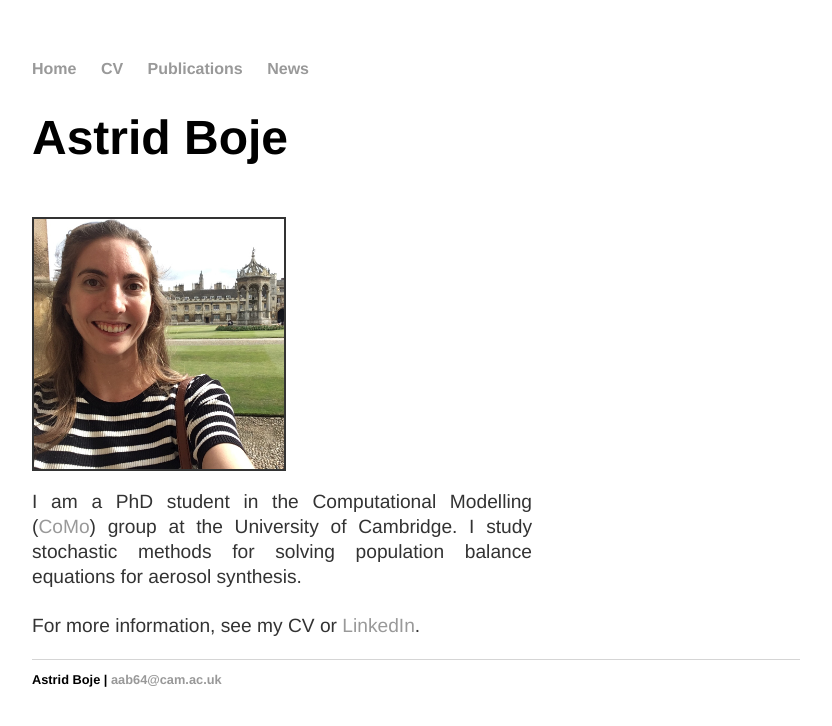
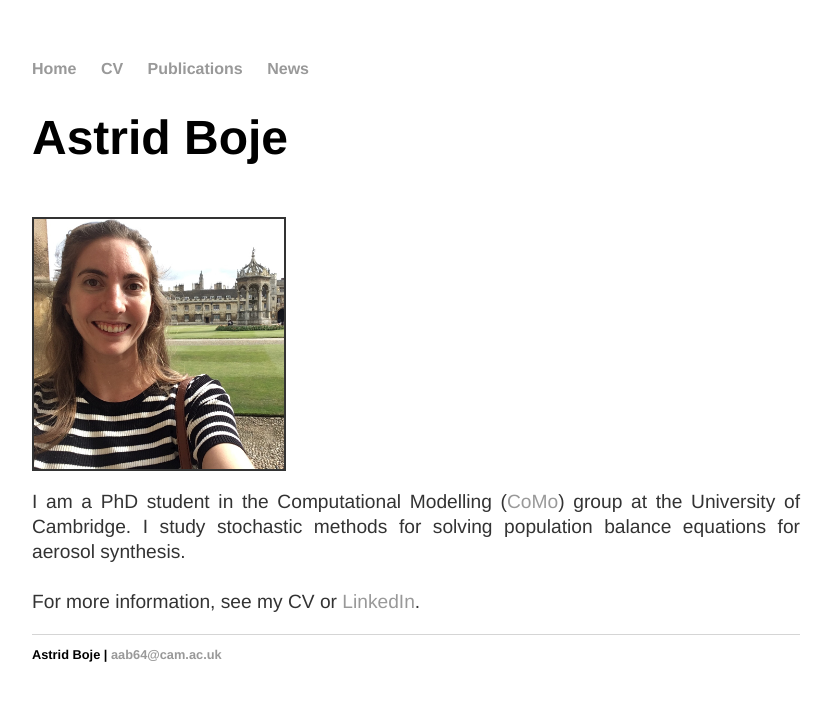
Before and after one commit to aab64/aab64.github.io, a Jekyll site: the page built from index.html, in a window 1280 px wide. Shown: the top 726 px of the page, without its empty margins (224-1056 px from the left). Built offline with Jekyll 4.4.1, drawn with Linux system fonts in a browser that asks for light colours.

Commit message:
Update index.html

```diff
--- a/index.html
+++ b/index.html
@@ -8,18 +8,16 @@ title: Astrid Boje | PhD Student | CoMo Group | University of Cambridge
 </div>
 
 <div class="blurb" style="display: inline-block">
-	<div class="blurb" style="clear: left">
 	<p>
 		<img src="/images/Me_in_Cam.jpg" height="auto" width="250px" border="2px solid grey" style="float: left;">
 	</p>
-		<p style="float: right; width: 500px; text-align: justify">
+	<p style="float: right; text-align: justify">
 		I am a PhD student in the Computational Modelling (<a href="http://como.ceb.cam.ac.uk/index.php?Page=People&Section=aab64">CoMo</a>)
 		group at the University of Cambridge. I study stochastic methods for solving population balance equations for aerosol synthesis.
 		<br/>
 		<br/>
 		For more information, see my CV or <a href="https://www.linkedin.com/in/astrid-boje-a3543863">LinkedIn</a>.
 	</p>
-	</div>
 	<p>
 		<br/>
 		<br/>
```
Lines whose indentation alone changed are shown as unchanged.
